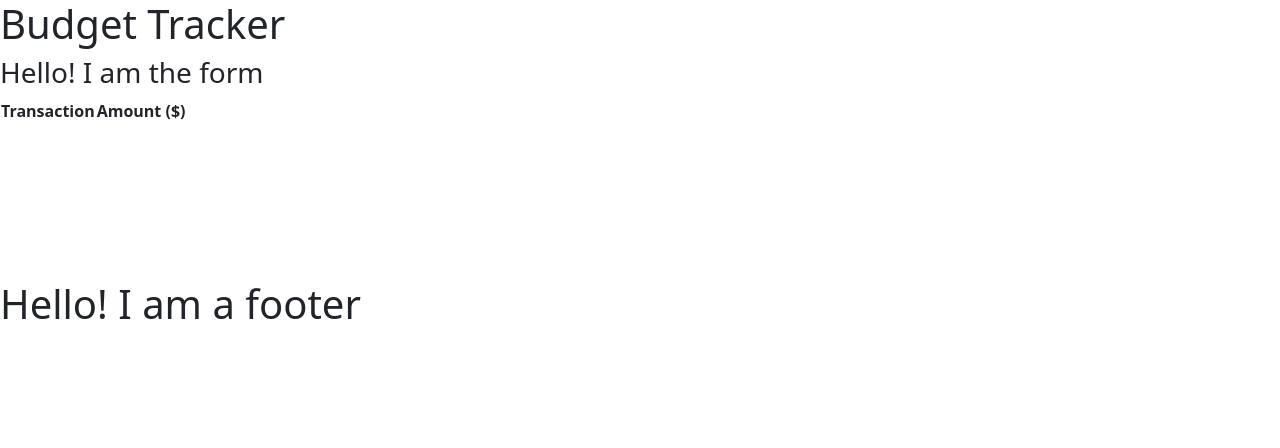
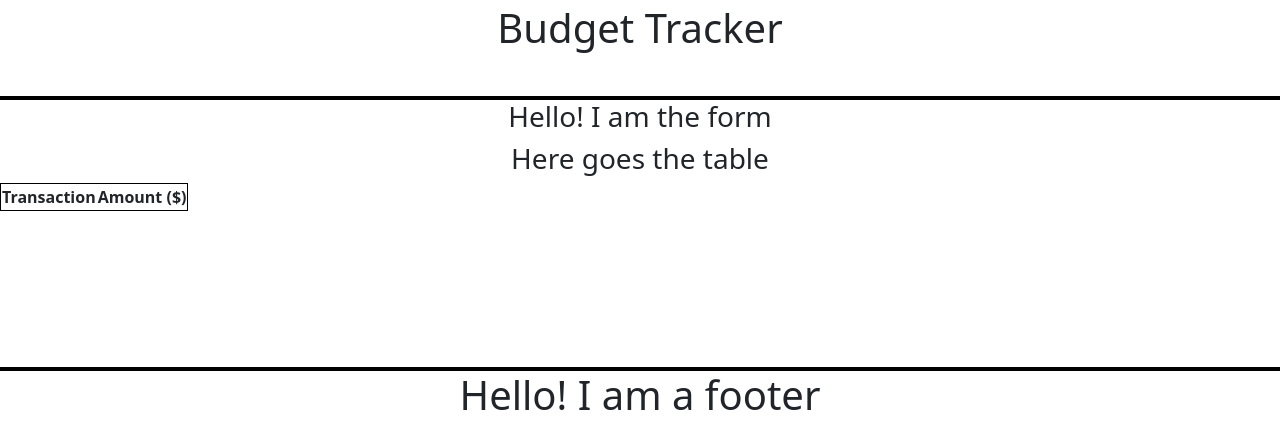
Before and after one commit to Jasonrosasramirez/progressiveBudgetTracker, a plain HTML site: page public/index.html in a window 1280 px wide. Drawn offline with nearby package versions, Linux system fonts and the light colour scheme; no server answers.

Commit message:
added in SCC styling

```diff
--- a/public/index.html
+++ b/public/index.html
@@ -24,10 +24,10 @@
 
 
     <!--Center of the Page -->
-    <div div class = "centerPage">
+    <div div class = "centerPage centerME">
 
         <!-- form submission -->
-        <div class = "form">
+        <div class = "form centerME">
             <!-- user inputs the form -->
             <h3>Hello! I am the form</h3>
 
@@ -35,7 +35,8 @@
 
 
         <!-- The actual table-->
-        <div class = "transactions">
+        <div class = "transactions centerME">
+            <h3> Here goes the table </h3>
             <table>
                 <thead> <!-- Table headers -->
                     <th> Transaction </th>
@@ -48,7 +49,6 @@
 
         <canvas id = "myChart"> <!-- Where the chart is displayed --> </canvas>
     </div>
-
 
 
 
--- a/public/style.css
+++ b/public/style.css
@@ -0,0 +1,27 @@
+.jumbotron {
+    height: 100px;
+    min-width: 585px;
+    display: flex;
+    justify-content: center;
+    border-bottom: 4px solid black;
+    padding-top: 4px;
+}
+
+
+.centerME {
+    text-align: center;
+}
+
+table,
+thead, th {
+    border: 1px solid black;
+
+}
+
+
+
+footer {
+    border-top: 4px solid black;
+    display: flex;
+    justify-content: center;
+}
```
